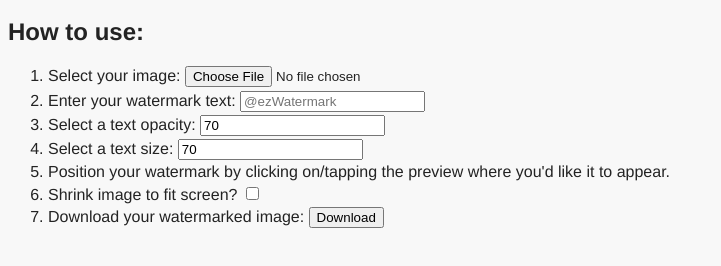
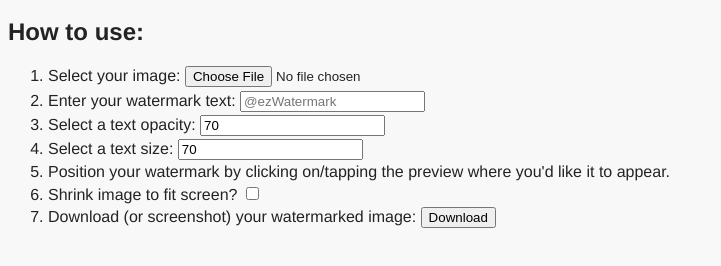
Before and after one commit to bredmor/ezWatermark, a plain HTML site: page index.html in a window 1280 px wide. Shown: the part 48-314 px from the top of the page, without its empty margins (0-721 px from the left). Drawn offline with Linux system fonts and the light colour scheme.

Commit message:
Update text on download step

```diff
--- a/index.html
+++ b/index.html
@@ -41,7 +41,7 @@
 			<li>Select a text size: <input type="number" id="fontSize" name="fontSize" value="70" step="10"></li>
 			<li>Position your watermark by clicking on/tapping the preview where you'd like it to appear.</li>
 			<li>Shrink image to fit screen? <input type="checkbox" id="shrink" name="shrink" /></li>
-			<li>Download your watermarked image: <button id="downloadButton" type="button">Download</button></li>
+			<li>Download (or screenshot) your watermarked image: <button id="downloadButton" type="button">Download</button></li>
 		</ol>
 	</div>
  	<div id="container">
```
